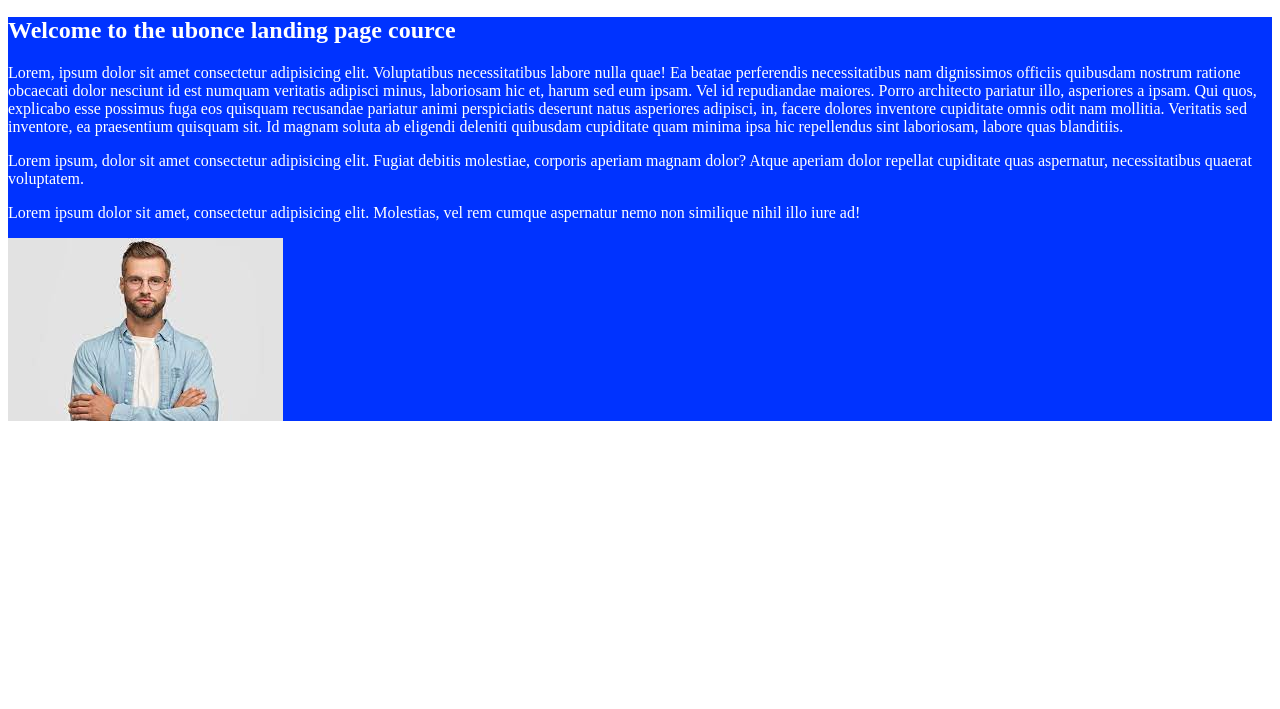
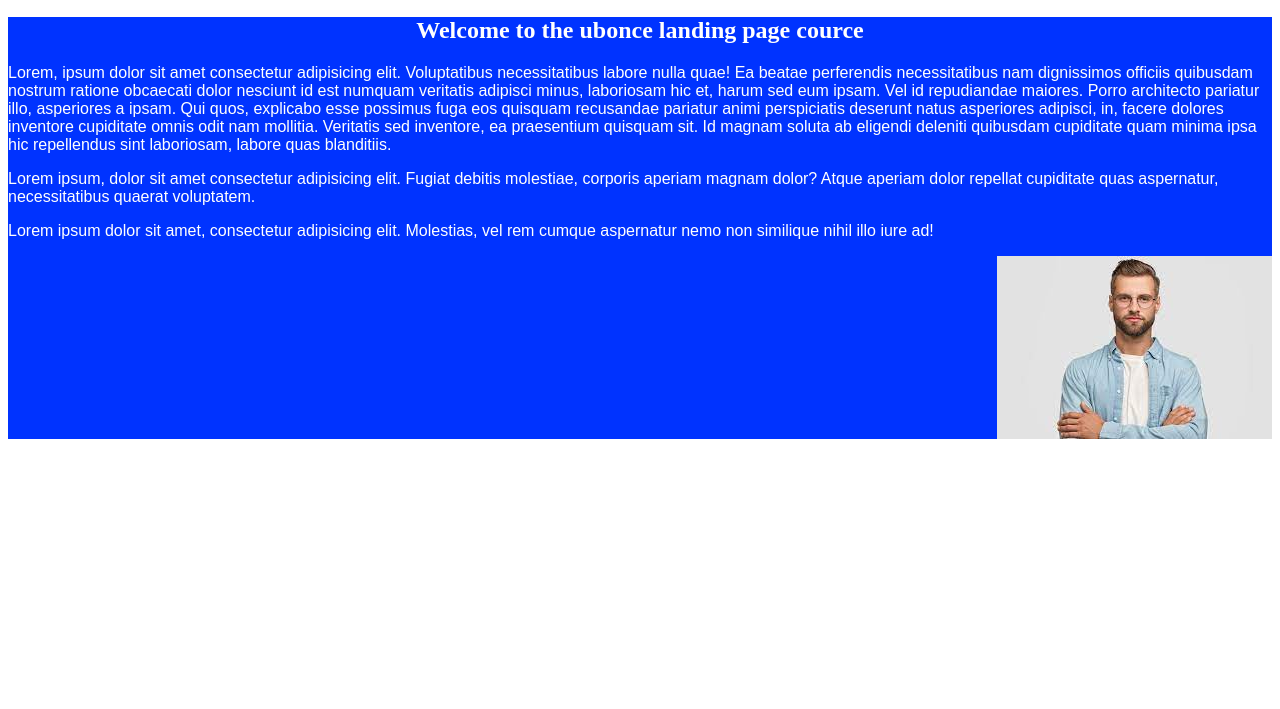
Before and after one commit to Jander80/DS-Landing-page-, a plain HTML site: page index.html in a window 1280 px wide. Shown: the part 91-800 px from the top of the page. Drawn offline with Linux system fonts and the light colour scheme.

Commit message:
estilizando

```diff
--- a/index.html
+++ b/index.html
@@ -27,7 +27,7 @@
     <section>
 
         <div class="content">
-            <H1>Welcome to the ubonce landing page cource</H1>
+            <h1 class="titulo-content">Welcome to the ubonce landing page cource</h1>
 
             <p>Lorem, ipsum dolor sit amet consectetur adipisicing elit. Voluptatibus necessitatibus labore nulla quae! Ea beatae perferendis necessitatibus nam dignissimos officiis quibusdam nostrum ratione obcaecati dolor nesciunt id est numquam veritatis adipisci minus, laboriosam hic et, harum sed eum ipsam. Vel id repudiandae maiores. Porro architecto pariatur illo, asperiores a ipsam. Qui quos, explicabo esse possimus fuga eos quisquam recusandae pariatur animi perspiciatis deserunt natus asperiores adipisci, in, facere dolores inventore cupiditate omnis odit nam mollitia. Veritatis sed inventore, ea praesentium quisquam sit. Id magnam soluta ab eligendi deleniti quibusdam cupiditate quam minima ipsa hic repellendus sint laboriosam, labore quas blanditiis.</p>
 
@@ -35,8 +35,8 @@
             <p>Lorem ipsum, dolor sit amet consectetur adipisicing elit. Fugiat debitis molestiae, corporis aperiam magnam dolor? Atque aperiam dolor repellat cupiditate quas aspernatur, necessitatibus quaerat voluptatem.</p>
 
             <p>Lorem ipsum dolor sit amet, consectetur adipisicing elit. Molestias, vel rem cumque aspernatur nemo non similique nihil illo iure ad!</p>
+            <div class="man"><img src="assets/man.jpg"></div>
 
-            <img src="assets/man.jpg">
 
 
 
@@ -44,6 +44,14 @@
 
     </section>
 
+    <section>
+        <!-- SECAO 3 - CENTRO DA PAGINA -->
+        <div>
+            <h3></h3>
+
+        </div>
+
+    </section>
 
 </body>
 </html>
--- a/style.css
+++ b/style.css
@@ -12,6 +12,7 @@
 
 .botao-visual {
     background-color: rgba(255, 94, 0, 0.947);
+    font-family: arial, sans-serif;
     color: white;
     border:white;
     width: 15vw;
@@ -23,18 +24,30 @@
     background-color: #0033ff;
 
 }
+.titulo-content{
+    display: flex;
+    justify-content: center;
+}
+
 .text-1 {
     color:white;
     justify-content: flex-end;
+    font-family: arial, sans-serif;
+
 }
+
+p {
+    font-family: arial, sans-serif;
+}
+
 .logo{
     background-color: #0033ff;
     width: 30vw;
     display: flex;
     margin-right: 100px;
 }
-.content img {
+
+.man {
     display: flex;
-    justify-content: center;
-
+    justify-content: flex-end;
 }
```
